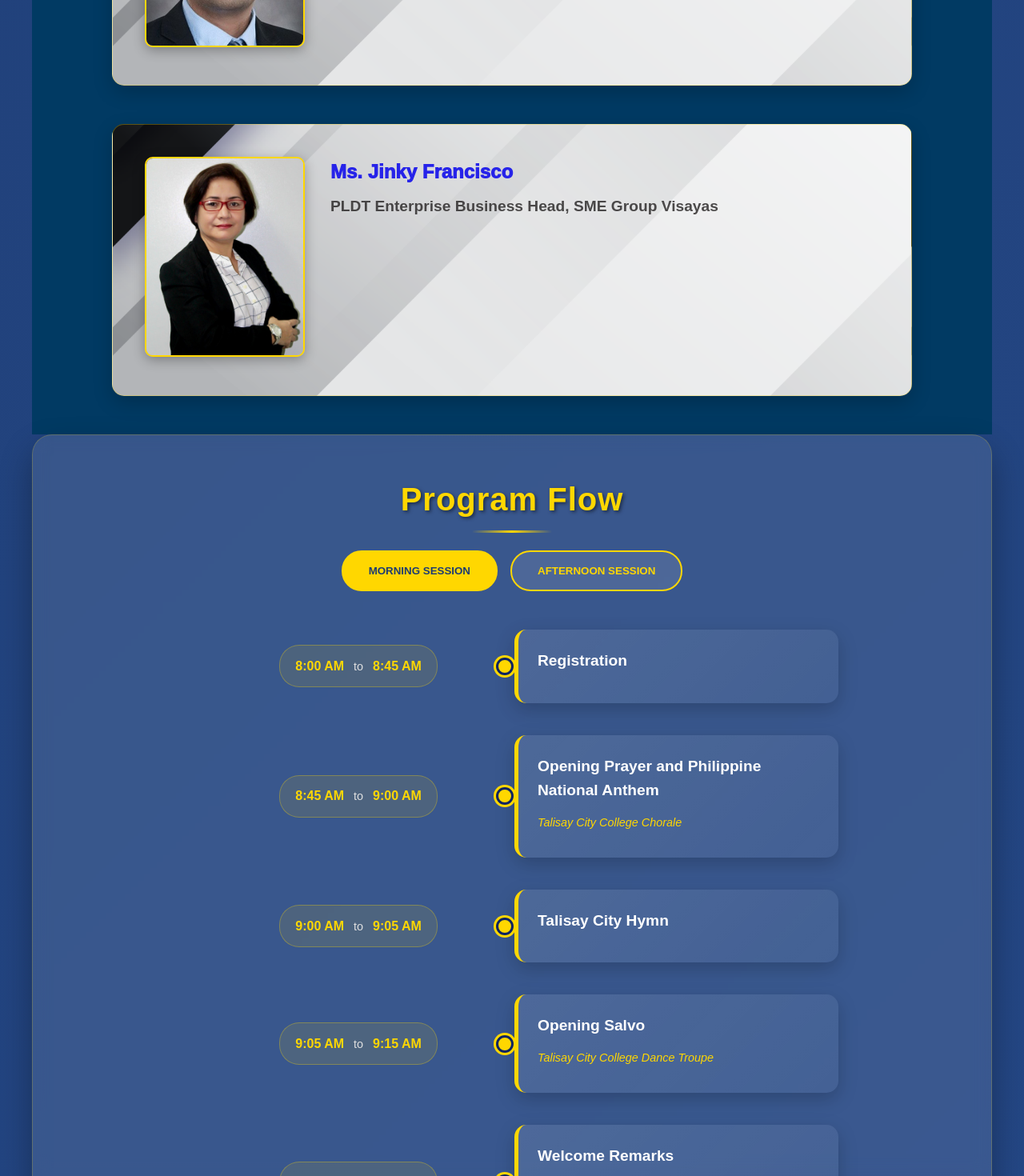
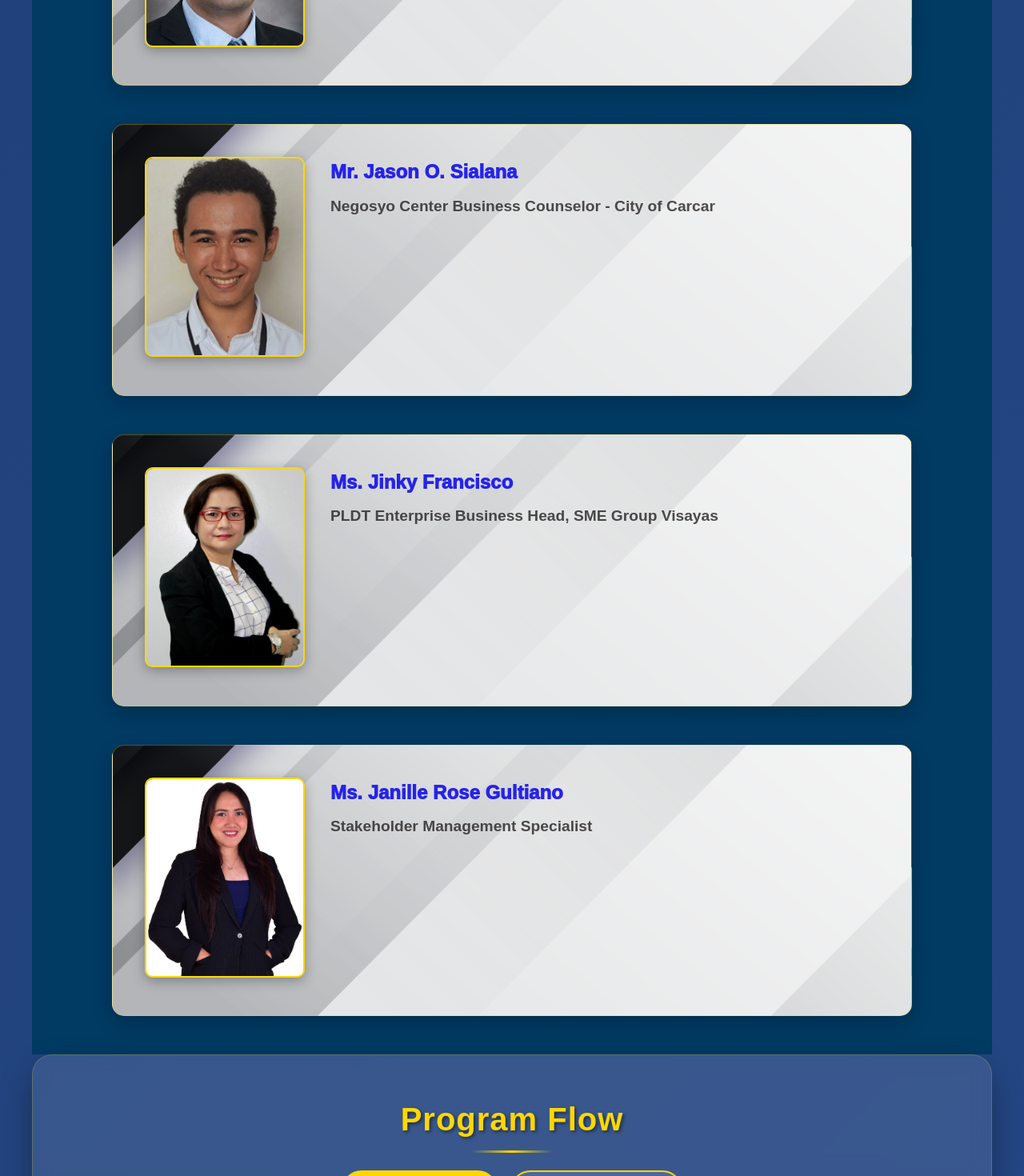
Before and after one commit to joseph-roxas/BusinessSummit2025, a React (Create React App) app: page / in a window 1280 px wide. Shown: the part 3332-4802 px from the top of the page at 80% size. Built offline with nearby package versions, Linux system fonts and the light colour scheme.

Commit message:
Added new speakers

```diff
--- a/src/components/Speakers.js
+++ b/src/components/Speakers.js
@@ -54,9 +54,19 @@ const Speakers = () => {
       photo: "/images/speakers/menjares.jpg"
     },
     {
+      name: "Mr. Jason O. Sialana",
+      role: "Negosyo Center Business Counselor - City of Carcar",
+      photo: "/images/speakers/sialana.jpg"
+    },
+    {
       name: "Ms. Jinky Francisco",
       role: "PLDT Enterprise Business Head, SME Group Visayas",
       photo: "/images/speakers/francisco.jpg"
+    },
+    {
+      name: "Ms. Janille Rose Gultiano",
+      role: "Stakeholder Management Specialist",
+      photo: "/images/speakers/gultiano.jpg"
     }
   ];
 
```
Also changed, not shown: public/images/speakers/gultiano.jpg (added), public/images/speakers/sialana.jpg (added).
